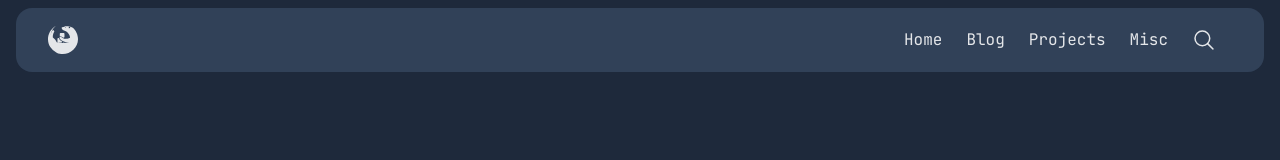
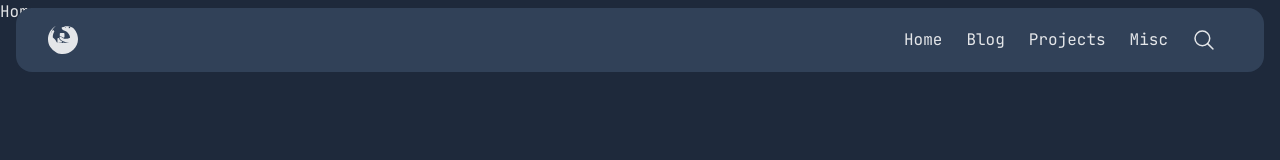
Before and after one commit to ShavB/portfolio, a React (Vite) app: page / in a window 1280 px wide. Shown: the top 160 px of the page. Built offline with nearby package versions, Linux system fonts and the light colour scheme.

Commit message:
add_routes

```diff
--- a/package.json
+++ b/package.json
@@ -8,7 +8,8 @@
     "build": "vite build",
     "lint": "eslint .",
     "preview": "vite preview",
-    "test": "vitest"
+    "test": "vitest",
+    "test:coverage": "vitest run --coverage"
   },
   "dependencies": {
     "@fontsource/jetbrains-mono": "^5.2.5",
@@ -18,6 +19,7 @@
     "react": "^19.1.0",
     "react-dom": "^19.1.0",
     "react-icons": "^5.5.0",
+    "react-router": "^7.6.0",
     "tailwindcss": "^4.1.6",
     "three": "^0.176.0"
   },
@@ -28,7 +30,6 @@
     "@types/react": "^19.1.2",
     "@types/react-dom": "^19.1.2",
     "@vitejs/plugin-react": "^4.4.1",
-    "@vitest/coverage-v8": "^3.1.3",
     "eslint": "^9.25.0",
     "eslint-plugin-react-hooks": "^5.2.0",
     "eslint-plugin-react-refresh": "^0.4.19",
--- a/src/App.jsx
+++ b/src/App.jsx
@@ -1,9 +1,11 @@
 import Navbar from "./components/Navbar";
+import { Outlet } from "react-router";
 
 function App() {
   return (
     <div className="">
       <Navbar />
+      <Outlet />
     </div>
   );
 }
--- /dev/null
+++ b/src/components/Blog.jsx
@@ -0,0 +1,5 @@
+import React from "react";
+
+export default function Blog() {
+  return <div>Blog</div>;
+}
--- /dev/null
+++ b/src/components/Home.jsx
@@ -0,0 +1,5 @@
+import React from "react";
+
+export default function Home() {
+  return <div>Home</div>;
+}
--- /dev/null
+++ b/src/components/Misc.jsx
@@ -0,0 +1,5 @@
+import React from "react";
+
+export default function Misc() {
+  return <div>Misc</div>;
+}
--- /dev/null
+++ b/src/components/Projects.jsx
@@ -0,0 +1,5 @@
+import React from "react";
+
+export default function Projects() {
+  return <div>Projects</div>;
+}
--- a/src/features/NavbarTabElements.jsx
+++ b/src/features/NavbarTabElements.jsx
@@ -1,22 +1,26 @@
-import React from "react";
+import { Link } from "react-router";
 
 export default function NavbarTabElements({ className }) {
   const tabName = [
     {
       id: 1,
       label: "Home",
+      path: "/",
     },
     {
       id: 2,
       label: "Blog",
+      path: "/blog",
     },
     {
       id: 3,
       label: "Projects",
+      path: "/projects",
     },
     {
       id: 4,
       label: "Misc",
+      path: "/misc",
     },
   ];
   return (
@@ -27,7 +31,7 @@ export default function NavbarTabElements({ className }) {
           className="block px-2 hover:bg-slate-800 rounded-2xl p-2"
           key={tab.id}
         >
-          {tab.label}
+          <Link to={tab.path}>{tab.label}</Link>
         </a>
       ))}
     </div>
--- a/src/main.jsx
+++ b/src/main.jsx
@@ -1,10 +1,12 @@
 import { StrictMode } from "react";
 import { createRoot } from "react-dom/client";
+import { RouterProvider } from "react-router";
 import "./index.css";
 import App from "./App.jsx";
+import { router } from "./routes/Routes.jsx";
 
 createRoot(document.getElementById("root")).render(
   <StrictMode>
-    <App />
+    <RouterProvider router={router} />
   </StrictMode>
 );
--- /dev/null
+++ b/src/routes/Routes.jsx
@@ -0,0 +1,19 @@
+import { createBrowserRouter } from "react-router";
+import App from "../App";
+import Home from "../components/Home";
+import Blog from "../components/Blog";
+import Projects from "../components/Projects";
+import Misc from "../components/Misc";
+
+export const router = createBrowserRouter([
+  {
+    path: "/",
+    element: <App />,
+    children: [
+      { path: "", element: <Home /> },
+      { path: "/blog", element: <Blog /> },
+      { path: "/projects", element: <Projects /> },
+      { path: "/misc", element: <Misc /> },
+    ],
+  },
+]);
```
Also changed, not shown: 1 other file (tests, documents, lock files or other folders).
